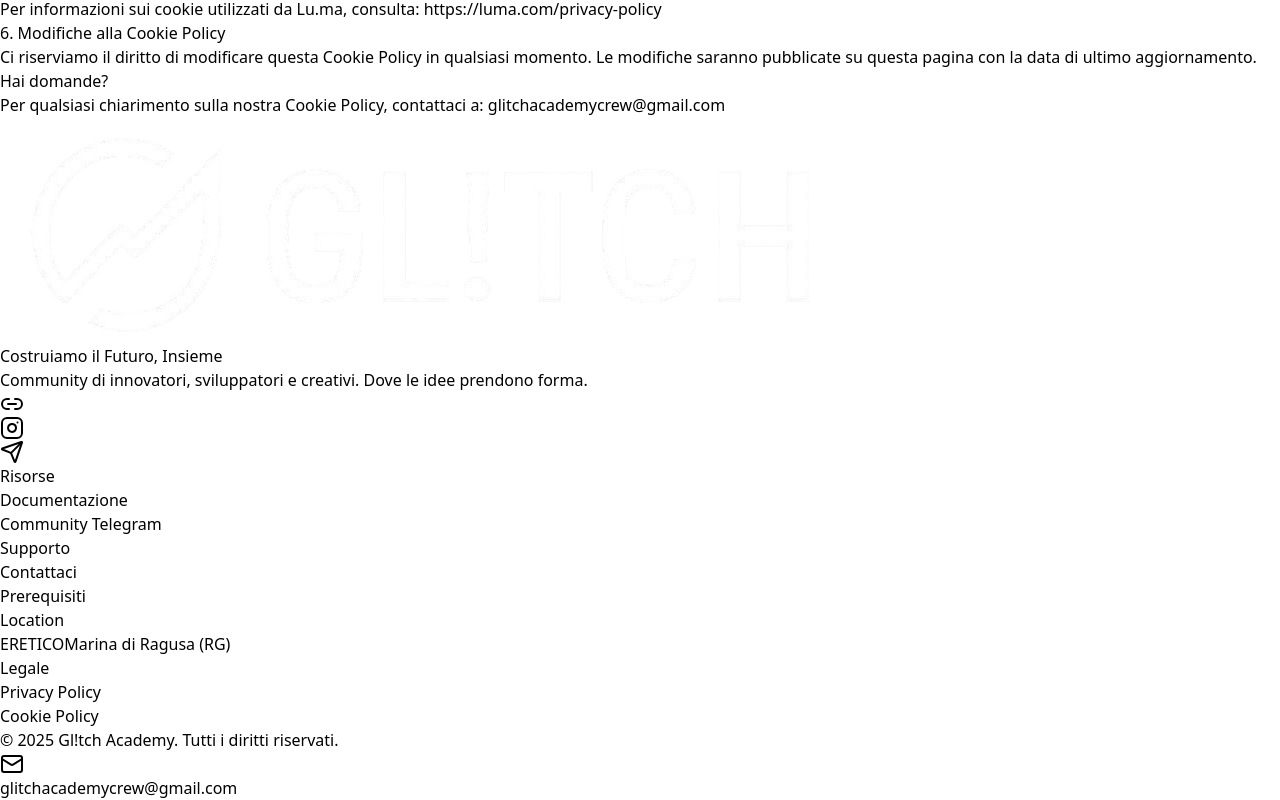
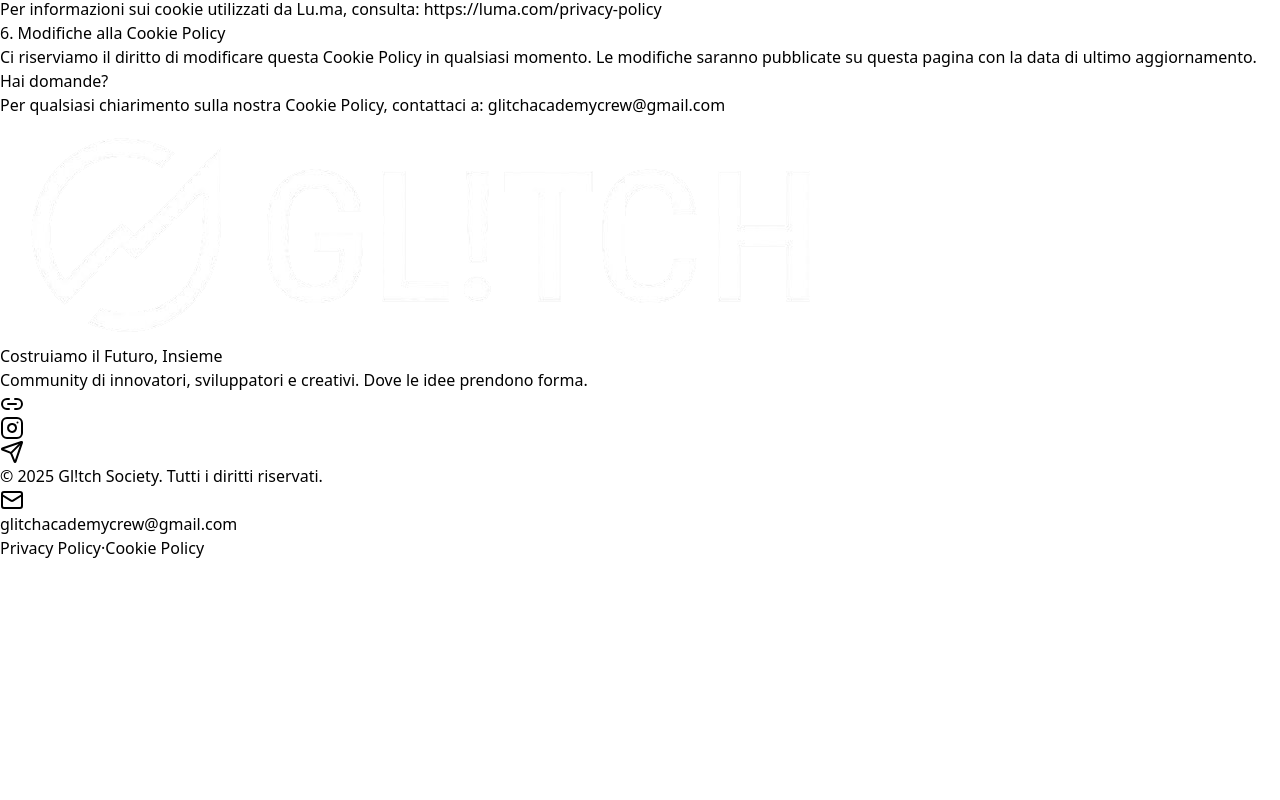
Before and after one commit to GiovanniRaniolo/glitch-society, a React (Vite) app: page /cookie-policy in a window 1280 px wide. Shown: the part 1046-1846 px from the top of the page. After the commit the page ends 1606 px from the top, so only its background shows below. Built offline with nearby package versions, Linux system fonts and the light colour scheme.

Commit message:
feat: simplify Footer component by removing unused navigation links and updating copyright details

```diff
--- a/src/components/sections/Footer.tsx
+++ b/src/components/sections/Footer.tsx
@@ -1,21 +1,7 @@
 import { motion } from "framer-motion";
-import { Link2, Instagram, Send, Mail, MapPin } from "lucide-react";
+import { Link2, Instagram, Send, Mail } from "lucide-react";
 import { footerContent } from "@/content/footer";
 import { Link } from "react-router-dom";
-
-const fadeInUp = {
-  initial: { opacity: 0, y: 20 },
-  animate: { opacity: 1, y: 0 },
-  transition: { duration: 0.5 }
-};
-
-const staggerContainer = {
-  animate: {
-    transition: {
-      staggerChildren: 0.1
-    }
-  }
-};
 
 const iconMap = {
   linktree: Link2,
@@ -41,11 +27,11 @@ export const Footer = () => {
           className="max-w-5xl mx-auto"
         >
           <Link to="/" onClick={() => window.scrollTo({ top: 0, behavior: 'smooth' })}>
-            <img src="/glitch_logo.png" alt="Glitch Academy" className="h-10 -ml-2 mb-6 cursor-pointer hover:opacity-80 transition-opacity" />
+            <img src="/glitch_logo.png" alt="Glitch Society" className="h-10 -ml-2 mb-6 cursor-pointer hover:opacity-80 transition-opacity" />
           </Link>
 
-          {/* Heading + Social in same row on desktop */}
-          <div className="flex flex-col md:flex-row md:items-start md:justify-between gap-6 mb-12">
+          {/* Heading + Social */}
+          <div className="flex flex-col md:flex-row md:items-start md:justify-between gap-6 mb-12 pb-12 border-b border-border">
             <div className="flex-1">
               <h3 className="text-3xl font-bold mb-4">{footerContent.heading.title}</h3>
               <p className="text-muted-foreground">{footerContent.heading.subtitle}</p>
@@ -79,64 +65,6 @@ export const Footer = () => {
             </motion.div>
           </div>
 
-          {/* Footer Links Grid */}
-          <motion.div
-            variants={staggerContainer}
-            initial="initial"
-            whileInView="animate"
-            viewport={{ once: true }}
-            className="grid grid-cols-2 md:grid-cols-4 gap-8 md:gap-12 text-sm mb-12 pb-12 border-b border-border max-w-5xl mx-auto"
-          >
-            {footerContent.navigation.map((section, idx) => (
-              <motion.div key={idx} variants={fadeInUp}>
-                <h4 className="font-semibold mb-4 text-foreground">{section.title}</h4>
-                <ul className="space-y-2.5 text-muted-foreground">
-                  {section.links.map((link, linkIdx) => {
-                    const linkData = link as { label: string; url: string; sublabel?: string; icon?: string };
-                    return (
-                      <motion.li
-                        key={linkIdx}
-                        whileHover={{ x: 3, transition: { duration: 0.2 } }}
-                      >
-                        {linkData.url.startsWith('/') ? (
-                          <Link
-                            to={linkData.url}
-                            className="hover:text-primary transition-colors inline-flex items-start gap-1.5"
-                          >
-                            {linkData.icon === 'mapPin' && <MapPin className="w-3.5 h-3.5 mt-0.5" />}
-                            <div className="flex flex-col gap-1">
-                              <span>{linkData.label}</span>
-                              {linkData.sublabel && <span className="text-xs">{linkData.sublabel}</span>}
-                            </div>
-                          </Link>
-                        ) : (
-                          <a
-                            href={linkData.url}
-                            target={linkData.url.startsWith('http') ? "_blank" : undefined}
-                            rel={linkData.url.startsWith('http') ? "noopener noreferrer" : undefined}
-                            className="hover:text-primary transition-colors inline-flex items-start gap-1.5"
-                          >
-                            {linkData.icon === 'mapPin' && <MapPin className="w-3.5 h-3.5 mt-0.5" />}
-                            {linkData.sublabel ? (
-                              <div className="flex flex-col gap-2">
-                                <span>{linkData.label}</span>
-                                <span>{linkData.sublabel}</span>
-                              </div>
-                            ) : (
-                              <>
-                                {linkData.label}
-                              </>
-                            )}
-                          </a>
-                        )}
-                      </motion.li>
-                    );
-                  })}
-                </ul>
-              </motion.div>
-            ))}
-          </motion.div>
-
           {/* Bottom Footer */}
           <motion.div
             initial={{ opacity: 0 }}
@@ -145,10 +73,8 @@ export const Footer = () => {
             transition={{ duration: 0.6, delay: 0.3 }}
             className="flex flex-col md:flex-row justify-between items-center gap-4 text-sm text-muted-foreground"
           >
-            <div className="flex items-center gap-2">
             <span>{footerContent.bottom.copyright}</span>
-            </div>
-            <div className="flex items-center gap-6">
+
             <motion.a
               href={`mailto:${footerContent.bottom.email}`}
               className="hover:text-primary transition-colors inline-flex items-center gap-1.5"
@@ -157,6 +83,21 @@ export const Footer = () => {
               <Mail className="w-4 h-4" />
               <span>{footerContent.bottom.email}</span>
             </motion.a>
+
+            <div className="flex items-center gap-3">
+              {footerContent.legal.map((link, idx) => (
+                <span key={idx} className="flex items-center gap-3">
+                  <Link
+                    to={link.url}
+                    className="hover:text-primary transition-colors"
+                  >
+                    {link.label}
+                  </Link>
+                  {idx < footerContent.legal.length - 1 && (
+                    <span className="text-border">·</span>
+                  )}
+                </span>
+              ))}
             </div>
           </motion.div>
         </motion.div>
--- a/src/content/footer.ts
+++ b/src/content/footer.ts
@@ -20,51 +20,12 @@ export const footerContent = {
       url: "https://t.me/glitchacademy"
     }
   ],
-  navigation: [
-    {
-      title: "Risorse",
-      links: [
-        { label: "Documentazione", url: "https://www.notion.so/GL-TCH-Programma-28fabf63ca0c80aca9d0e6754512dde2" },
-        { label: "Community Telegram", url: "https://t.me/glitchacademy" }
-      ]
-    },
-    // {
-    //   title: "Progetti",
-    //   links: [
-    //     { label: "Portfolio Alumni", url: "#" },
-    //     { label: "MVP Showcase", url: "#" },
-    //     { label: "Case Studies", url: "#" },
-    //     { label: "Success Stories", url: "#" }
-    //   ]
-    // },
-    {
-      title: "Supporto",
-      links: [
-        { label: "Contattaci", url: "https://linktr.ee/glitchacademy" },
-        { label: "Prerequisiti", url: "/#prerequisiti" }
-      ]
-    },
-    {
-      title: "Location",
-      links: [
-        {
-          label: "ERETICO",
-          sublabel: "Marina di Ragusa (RG)",
-          url: "https://www.google.com/maps/search/?api=1&query=via+Benedetto+Brin+13+Marina+di+Ragusa+RG+Italia"
-        }
-      ]
-    },
-    {
-      title: "Legale",
-      links: [
-        { label: "Privacy Policy", url: "/privacy-policy" },
-        { label: "Cookie Policy", url: "/cookie-policy" }
-      ]
-    }
+  legal: [
+    { label: "Privacy Policy", url: "/privacy-policy" },
+    { label: "Cookie Policy", url: "/cookie-policy" }
   ],
   bottom: {
-    copyright: "© 2025 Gl!tch Academy. Tutti i diritti riservati.",
-    brandName: "Gl!tch Academy",
+    copyright: "© 2025 Gl!tch Society. Tutti i diritti riservati.",
     email: "glitchacademycrew@gmail.com"
   }
 };
```
Lines whose indentation alone changed are shown as unchanged.
